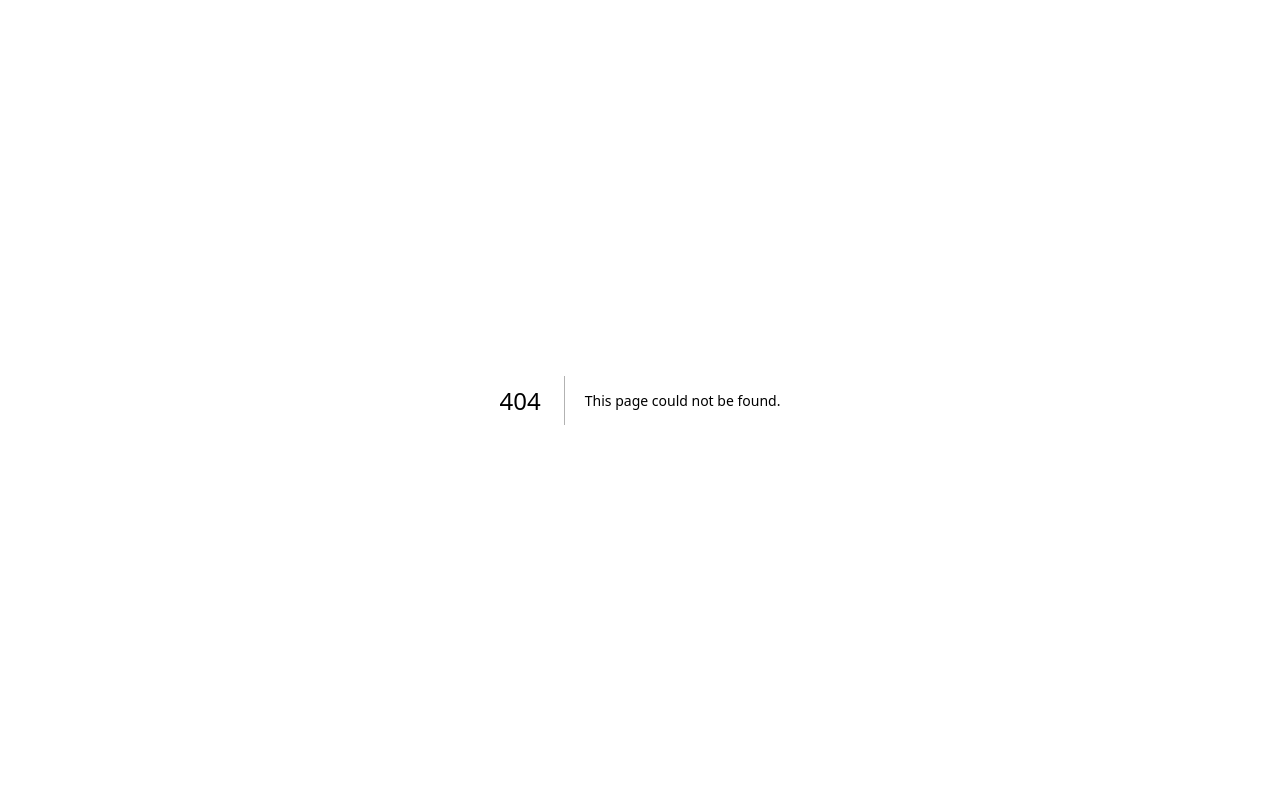
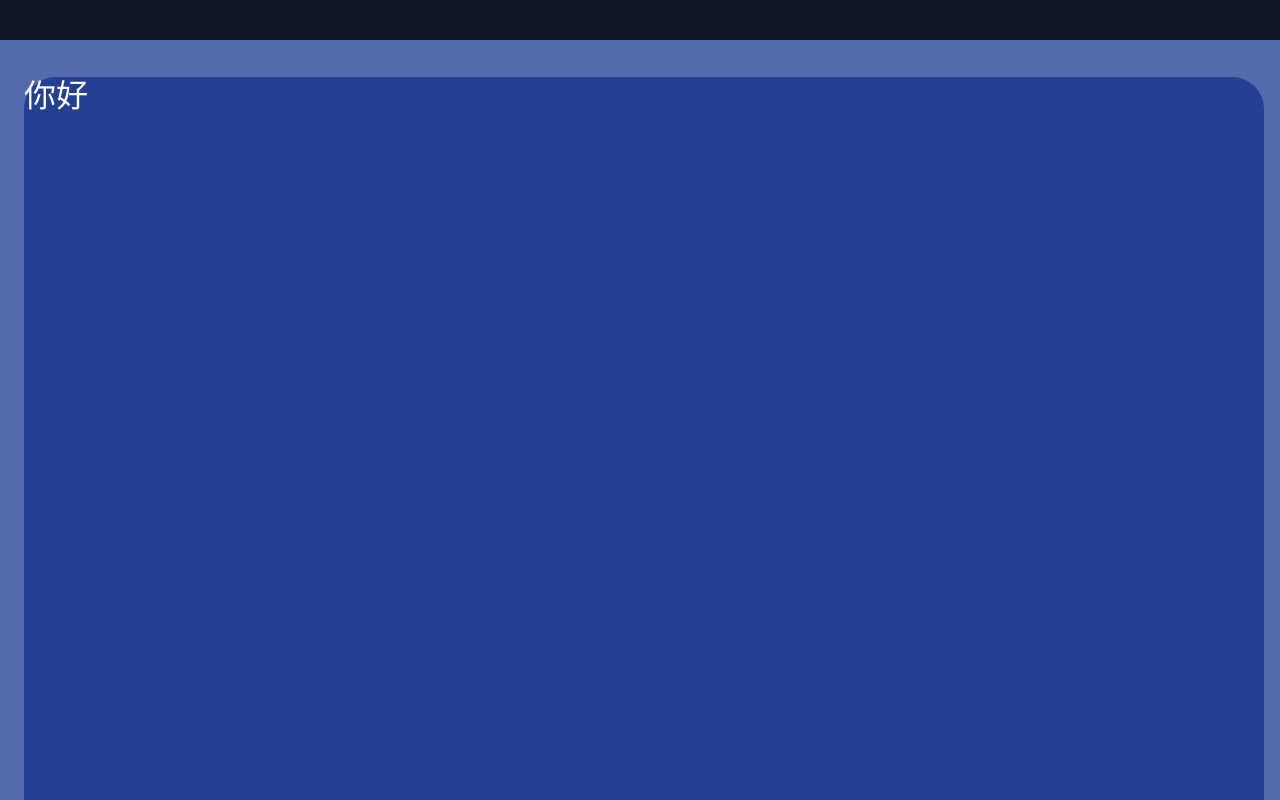
Before and after one commit to LiryCcc/liryccc.github.io, a Next.js app: page /mdx in a window 1280 px wide. Before the commit this address had no page. Built offline with nearby package versions, Linux system fonts and the light colour scheme.

Commit message:
完成mdx配置

```diff
--- a/next.config.ts
+++ b/next.config.ts
@@ -1,3 +1,4 @@
+import createMDX from '@next/mdx';
 import type { NextConfig } from 'next';
 
 const defineConfig = (config: NextConfig) => {
@@ -5,6 +6,8 @@ const defineConfig = (config: NextConfig) => {
 };
 
 const config = defineConfig({
+  pageExtensions: ['tsx', 'ts', 'md', 'mdx'],
+  images: {},
   output: 'export',
   transpilePackages: [],
   reactStrictMode: true,
@@ -14,6 +17,6 @@ const config = defineConfig({
   productionBrowserSourceMaps: true
 });
 
-const nextConfig = config;
+const nextConfig = createMDX({})(config);
 
 export default nextConfig;
--- a/package.json
+++ b/package.json
@@ -25,7 +25,11 @@
   },
   "devDependencies": {
     "@eslint/eslintrc": "^3.3.1",
+    "@mdx-js/loader": "^3.1.0",
+    "@mdx-js/react": "^3.1.0",
+    "@next/mdx": "^15.3.3",
     "@tailwindcss/postcss": "^4.1.8",
+    "@types/mdx": "^2.0.13",
     "@types/node": "^22.15.29",
     "@types/react": "^18.3.23",
     "@types/react-dom": "^18.3.7",
--- a/src/app/layout.tsx
+++ b/src/app/layout.tsx
@@ -2,6 +2,7 @@ import '@/app/globals.css';
 import LiryProvider from '@/components/providers';
 import '@/styles/liry-custom.scss';
 import type { OnlyChildrenFC } from '@/typings/components';
+import classNames from 'classnames';
 
 const RootLayout: OnlyChildrenFC = ({ children }) => {
   return (
@@ -11,7 +12,23 @@ const RootLayout: OnlyChildrenFC = ({ children }) => {
         <meta name={'viewport'} content={'width=device-width, initial-scale=1.0'}></meta>
       </head>
       <body>
-        <LiryProvider>{children}</LiryProvider>
+        <LiryProvider>
+          {' '}
+          <div
+            id={'root'}
+            className={classNames('fixed', 'left-0', 'right-0', 'top-0', 'bottom-0', 'w-full', 'flex', 'flex-col')}
+          >
+            <header className={classNames('h-10', 'bg-gray-900', 'w-full', 'flex-shrink-0')}></header>
+            <main className={classNames('flex-1', 'bg-blue-900/75', 'overflow-y-auto', 'liry-hide-scrollbar')}>
+              <div className={classNames('container', 'mx-auto p-4', 'text-white')}>
+                <div className={classNames('mt-4', 'h-[4800px]', 'bg-blue-900/85', 'liry-hover', 'rounded-4xl')}>
+                  {children}
+                </div>
+              </div>
+              <footer className={classNames('bg-gray-700', 'w-full', 'text-white', 'p-4', 'flex-shrink-0')}></footer>
+            </main>
+          </div>
+        </LiryProvider>
       </body>
     </html>
   );
--- /dev/null
+++ b/src/app/mdx/md.mdx
@@ -0,0 +1 @@
+# 你好
--- /dev/null
+++ b/src/app/mdx/page.tsx
@@ -0,0 +1,12 @@
+'use client';
+import Md from './md.mdx';
+
+const Mdx = () => {
+  return (
+    <div>
+      <Md></Md>
+    </div>
+  );
+};
+
+export default Mdx;
--- a/src/app/page.tsx
+++ b/src/app/page.tsx
@@ -1,26 +1,13 @@
+import { OnlyChildrenFC } from '@/typings/components';
 import { createMeta } from '@/utils/metadata';
-import classNames from 'classnames';
 
 const metadata = createMeta({
   title: 'Liry Main Site',
   description: "Liry's main site"
 });
 
-const Home = () => {
-  return (
-    <div
-      id={'root'}
-      className={classNames('fixed', 'left-0', 'right-0', 'top-0', 'bottom-0', 'w-full', 'flex', 'flex-col')}
-    >
-      <header className={classNames('h-10', 'bg-gray-900', 'w-full', 'flex-shrink-0')}></header>
-      <main className={classNames('flex-1', 'bg-blue-900/75', 'overflow-y-auto', 'liry-hide-scrollbar')}>
-        <div className={classNames('container', 'mx-auto p-4', 'text-white')}>
-          <div className={classNames('mt-4', 'h-[4800px]', 'bg-blue-900/85', 'liry-hover', 'rounded-4xl')}></div>
-        </div>
-        <footer className={classNames('bg-gray-700', 'w-full', 'text-white', 'p-4', 'flex-shrink-0')}></footer>
-      </main>
-    </div>
-  );
+const Home: OnlyChildrenFC = ({ children }) => {
+  return <></>;
 };
 
 export default Home;
```
Also changed, not shown: 1 other file (tests, documents, lock files or other folders).
